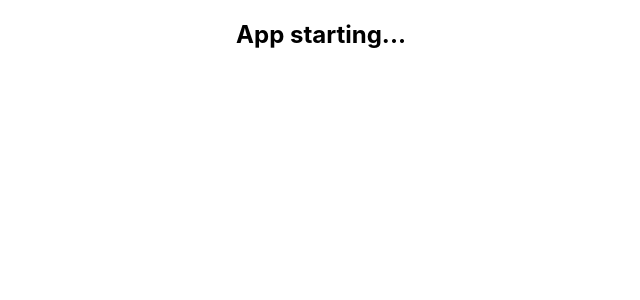
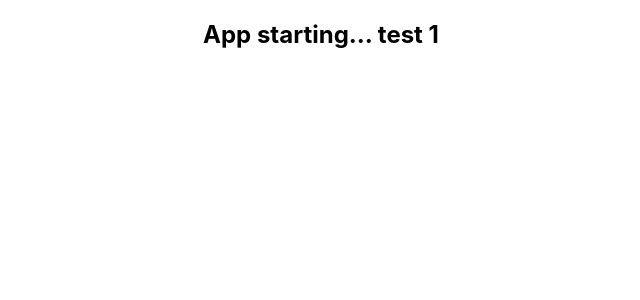
Before and after one commit to andrzej-stasinski/github-pages, a React (Create React App) app: page / in a window 1280 px wide. Shown: the top 300 px of the page, without its empty margins (319-959 px from the left). Built offline with nearby package versions, Linux system fonts and the light colour scheme.

Commit message:
change App

```diff
--- a/src/App.js
+++ b/src/App.js
@@ -4,7 +4,7 @@ import './App.css';
 function App() {
   return (
     <div className="App">
-      <h2>App starting...</h2>
+      <h2>App starting... test 1</h2>
     </div>
   );
 }
```
